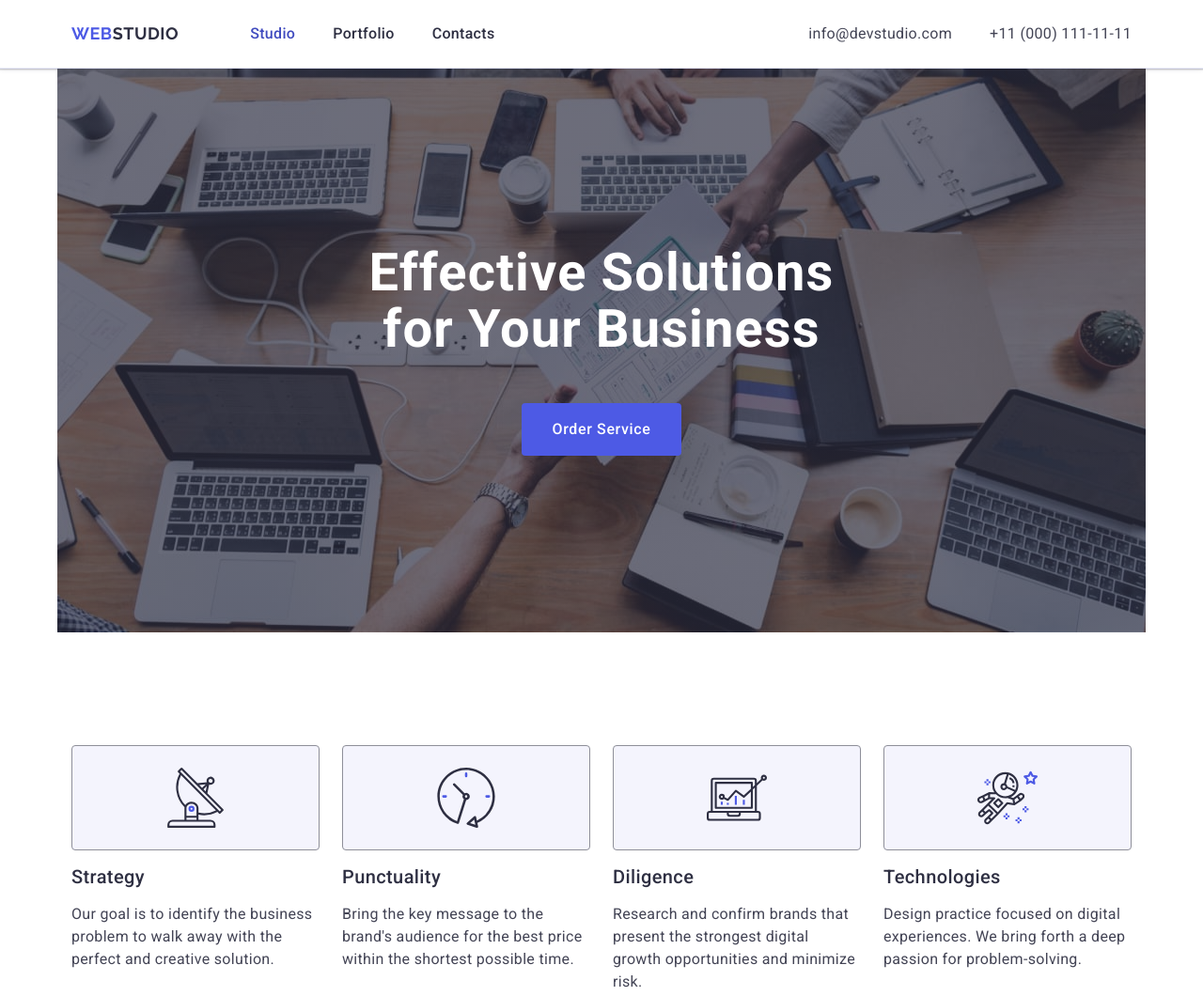
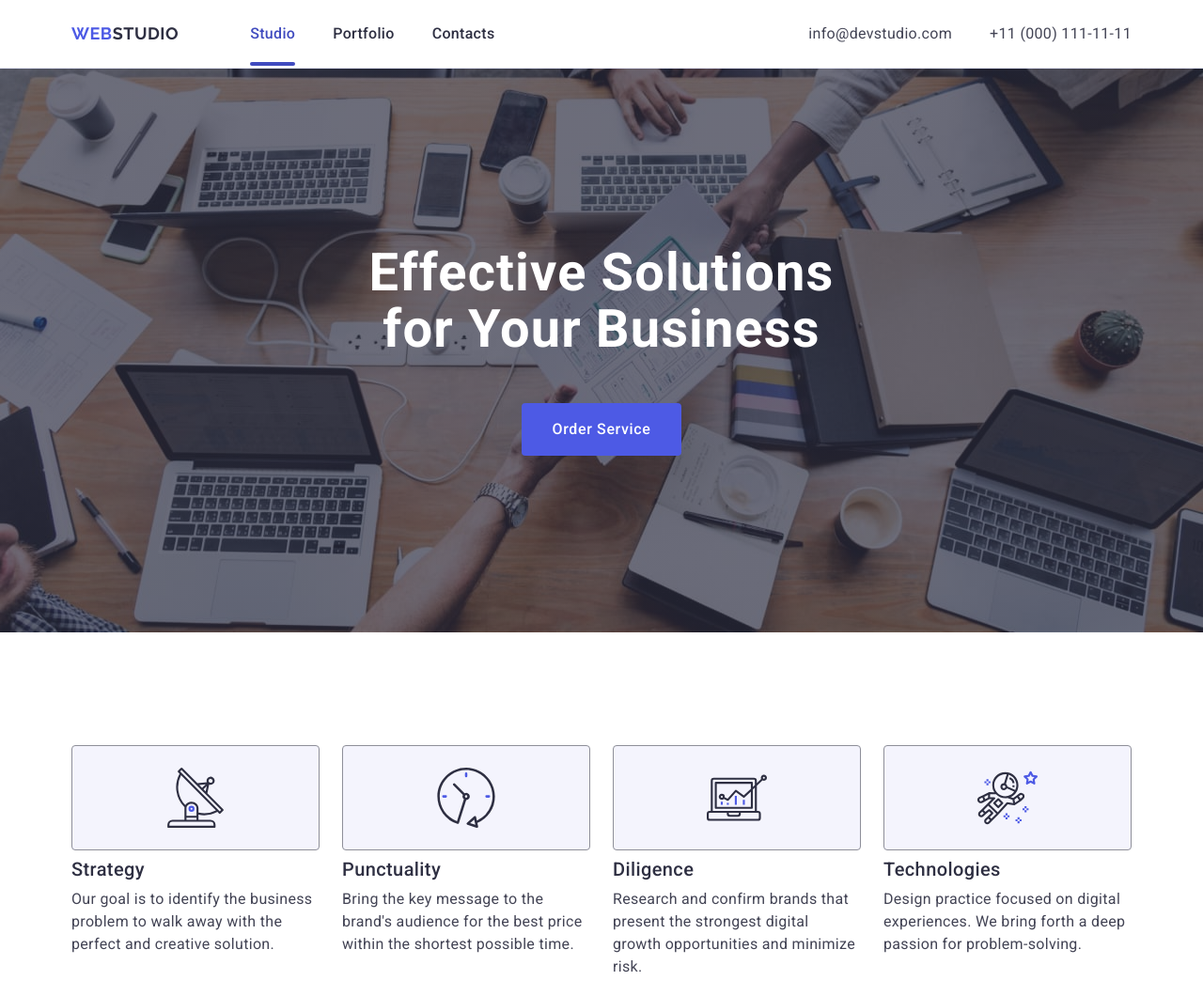
Before and after one commit to HannaPalianytsia/goit-markup-hw-04, a plain HTML site: page index.html in a window 1280 px wide. Shown: the top 1060 px of the page at 94% size. Drawn offline with nearby package versions, Linux system fonts and the light colour scheme.

Commit message:
changes after checking by the mentor

```diff
--- a/css/styles.css
+++ b/css/styles.css
@@ -35,9 +35,8 @@ img {
   display: block;
 }
 .container {
-  /* display: flex; */
   width: 1158px; /*1158px-з дз, в макеті 1440px;*/
-  padding: 0 15px; /* автоперевірка дз не бачить цього, чи це має бути в іншому місці? */
+  padding: 0 15px;
   margin: 0 auto;
 }
 
@@ -67,6 +66,7 @@ img {
   height: 4px;
   background-color: #404bbf;
   border-radius: 2px;
+  width: 100%;
 }
 
 .navigation {
@@ -127,9 +127,6 @@ img {
 
 /* main */
 .section .container {
-  /* padding: 120px 156px; */
-  /* padding-top: 120px;
-  padding-bottom: 120px; */
   flex-direction: column;
   justify-content: space-between;
   align-items: center;
@@ -140,13 +137,7 @@ img {
   gap: 48px;
 }
 .main-title-section {
-  width: 1158px;
-  padding: 0 15px;
   margin: 0 auto;
-  display: flex;
-  gap: 48px;
-  justify-content: center;
-  align-items: center;
   padding: 188px 0;
   max-width: 1440px;
   background-color: #2e2f42;
@@ -155,7 +146,7 @@ img {
       rgba(46, 47, 66, 0.7),
       rgba(46, 47, 66, 0.7)
     ),
-    url(/images/background-main-title.jpg);
+    url(../images/background-main-title.jpg);
   background-repeat: no-repeat;
   background-position: center;
   background-size: cover;
@@ -175,8 +166,6 @@ img {
   background-color: #4d5ae5;
   color: #fff;
   padding: 16px 32px;
-
-  /* Button Text */
   font-size: 16px;
   font-weight: 500;
   line-height: 1.5; /* 150% */
@@ -231,9 +220,6 @@ img {
   gap: 24px;
 }
 .dscr-list-items {
-  display: flex;
-  flex-direction: column;
-  gap: 8px;
   width: calc((100% - 72px) / 4);
 }
 .studio-dscr {
@@ -404,7 +390,6 @@ img {
 .footer-style .container {
   display: flex;
   flex-direction: row;
-  /* gap: 120px; */
   align-items: baseline;
 }
 
```
